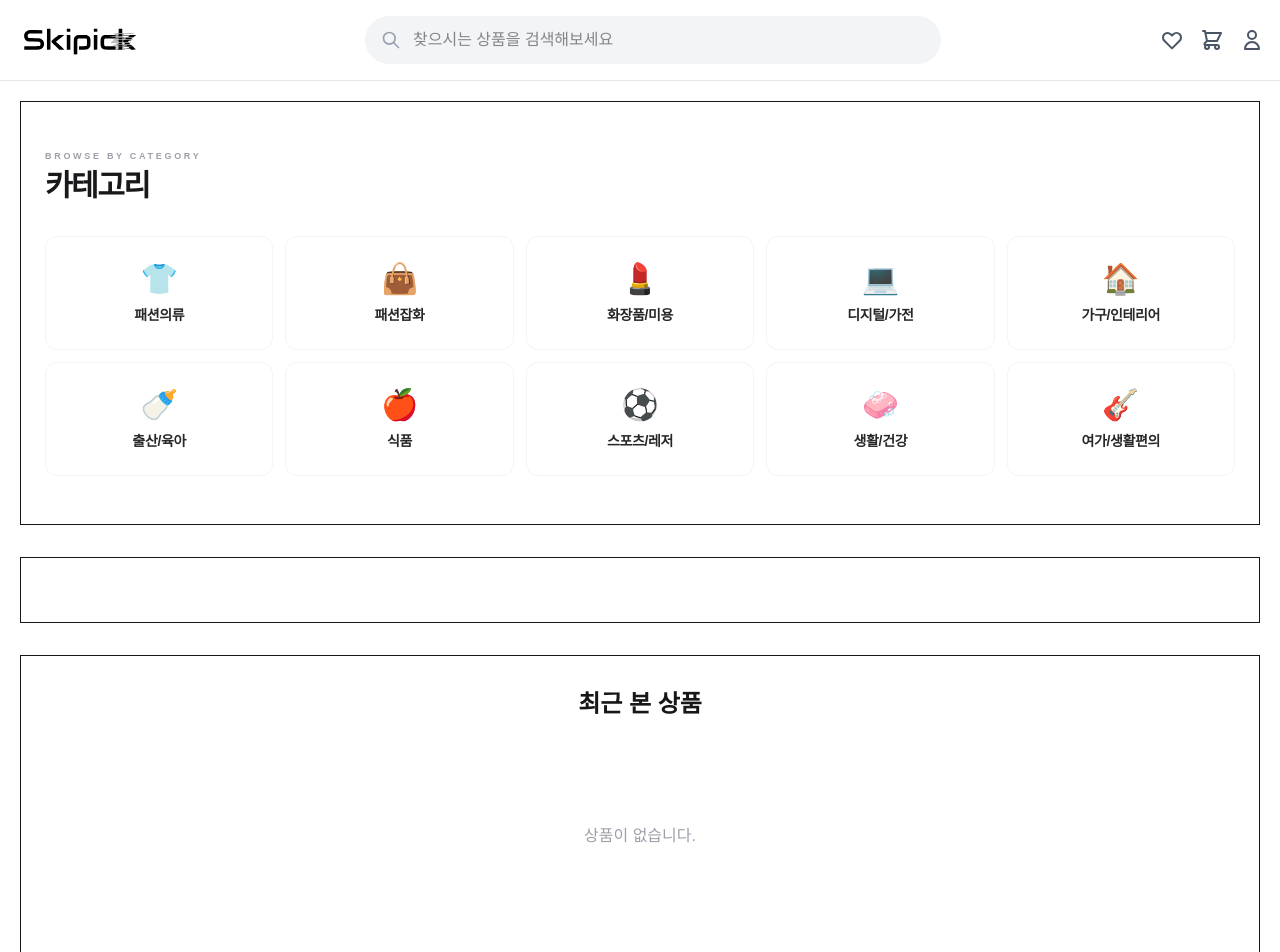
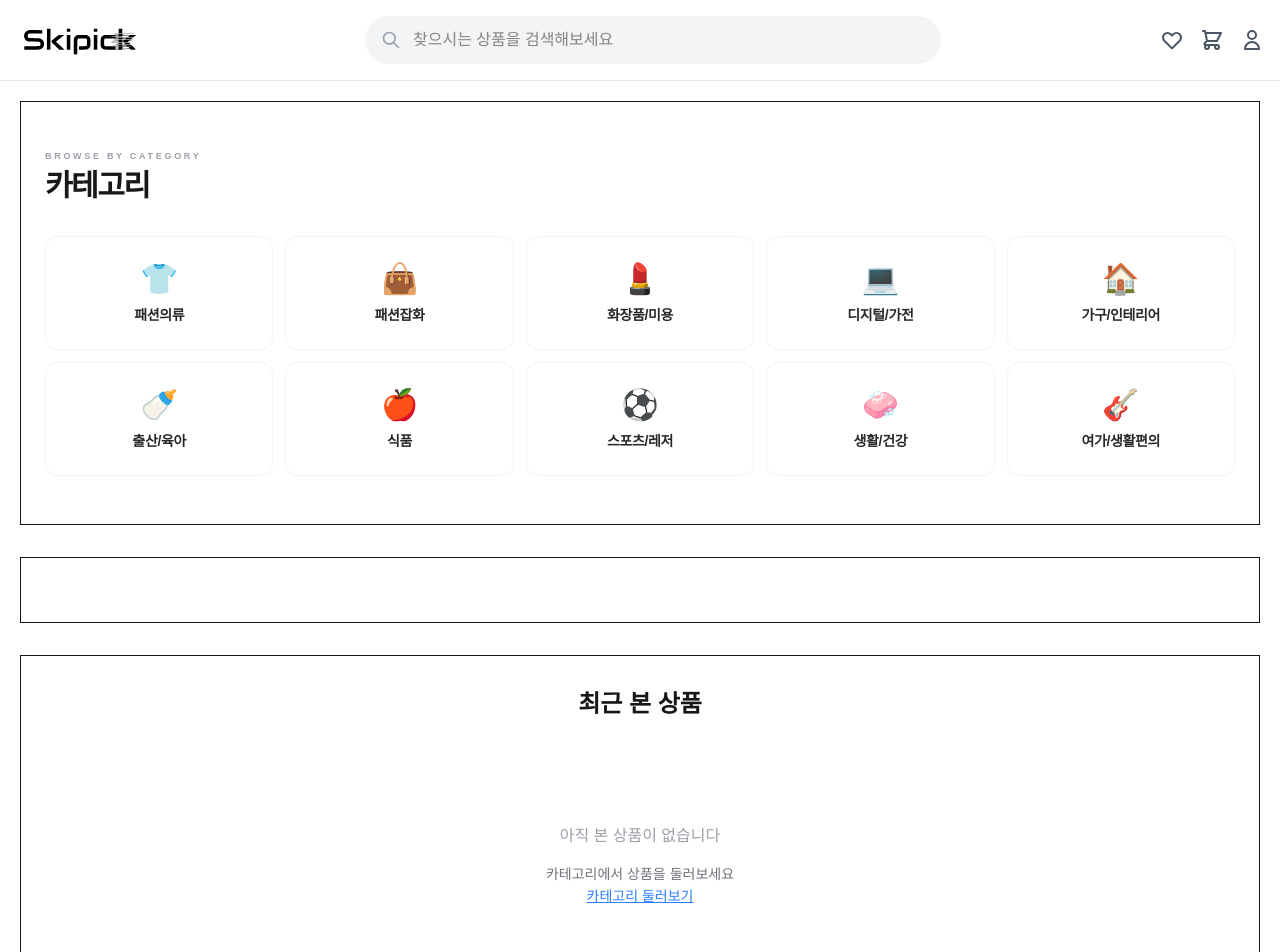
Before and after one commit to SunDeny24/classic-shop, a Next.js app: page / in a window 1280 px wide. Shown: the top 952 px of the page. Built offline with nearby package versions, Linux system fonts and the light colour scheme.

Commit message:
26.01.18 최근 본 상품 없을시 가이드 추가

```diff
--- a/src/components/search/ProductResults.jsx
+++ b/src/components/search/ProductResults.jsx
@@ -2,14 +2,10 @@
 import { useState, useMemo, useEffect } from 'react';
 import { useProducts } from '@/hooks/useProducts';
 import ProductCardGrid from '@/components/ui/ProductCardGrid';
-import { useSearchParams } from 'next/navigation';
 
 export default function ProductResults({ query, category }) {
     const { products, loading, error, sortType, setSortType, loadMore } = useProducts(query); //useProduct 훅 데이터
     const gridClass = 'grid grid-cols-2 md:grid-cols-3 lg:grid-cols-4 gap-x-6 gap-y-10'; //상품그리드 css 설정
-
-    const searchParams = useSearchParams();
-    const targetCategory = searchParams.get('category');
 
     // 카테고리 상태관리
     const [selectedCategory, setSelectedCategory] = useState({
@@ -120,7 +116,7 @@ export default function ProductResults({ query, category }) {
                 if (isGlobal) return false;
             }
             //홈에서 카테고리(대분류) 타고 들어온 경우 해당 카테고리랑 일치하는지 검사
-            if (targetCategory && item.category1 !== targetCategory) {
+            if (category && item.category1 !== category) {
                 return false;
             }
             //중분류 선택시(cat2) 상품의 category2값이 일치하는지 확인
@@ -138,7 +134,7 @@ export default function ProductResults({ query, category }) {
 
             return true;
         });
-    }, [products, filters, targetCategory, selectedCategory]);
+    }, [products, filters, category, selectedCategory]);
 
     if (error) return <p className="p-10 text-center text-red-400">에러: {error}</p>;
 
--- a/src/components/ui/CategoryList.jsx
+++ b/src/components/ui/CategoryList.jsx
@@ -25,7 +25,7 @@ export default function CategoryList() {
     };
 
     return (
-        <section className="py-12 px-6 max-w-screen-xl mx-auto">
+        <section id="category-section" className="py-12 px-6 max-w-screen-xl mx-auto">
             {/* 상단 텍스트 크기도 소폭 조정 */}
             <div className="flex flex-col mb-8">
                 <h2 className="text-[9px] font-bold text-zinc-400 uppercase tracking-[0.3em] mb-1">
--- a/src/components/ui/RecentProducts.jsx
+++ b/src/components/ui/RecentProducts.jsx
@@ -15,10 +15,27 @@ export default function RecentProducts() {
         setRecentProducts(parseItems);
     }, []);
 
+    const isEmpty = recentProducts.length === 0;
+
     return (
         <div>
             <h2 className="text-2xl font-bold mb-6 text-center">최근 본 상품</h2>
-            <ProductCardGrid gridClass={gridClass} productInfo={recentProducts} isLoading={false} />
+            {isEmpty ? (
+                <div className="py-20 text-center">
+                    <p className="text-zinc-400 mb-4">아직 본 상품이 없습니다</p>
+                    <p className="text-sm text-zinc-500">카테고리에서 상품을 둘러보세요</p>
+                    <button
+                        onClick={() => {
+                            document.getElementById('category-section')?.scrollIntoView({ behavior: 'smooth' });
+                        }}
+                        className="text-sm text-blue-500 underline"
+                    >
+                        카테고리 둘러보기
+                    </button>
+                </div>
+            ) : (
+                <ProductCardGrid gridClass={gridClass} productInfo={recentProducts} isLoading={false} />
+            )}
         </div>
     );
 }
```
